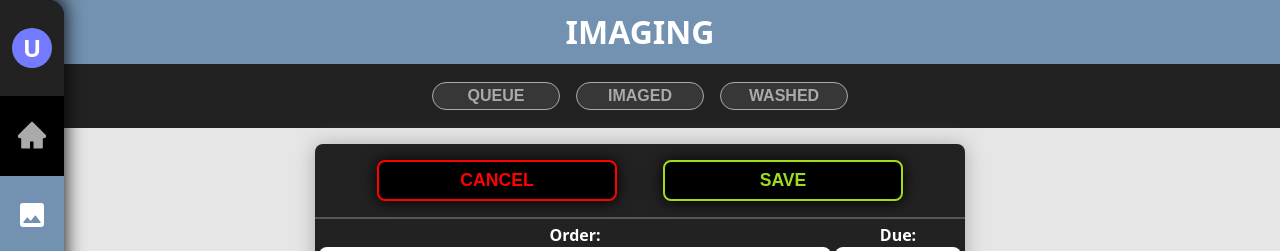
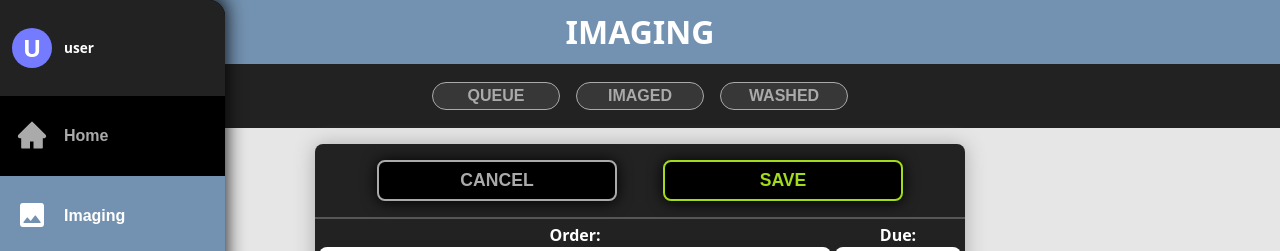
Before and after one commit to kirkwood616/pre-press-tools, a React (Vite) app: page /imaging/edit/1 in a window 1280 px wide. Shown: the top 251 px of the page. Built offline with nearby package versions, Linux system fonts and the light colour scheme; no server answers; the database is empty; sample sign-in values are in the browser's storage.

Commit message:
added delete type

```diff
--- a/src/components/ui/buttons/GoButton.module.css
+++ b/src/components/ui/buttons/GoButton.module.css
@@ -32,10 +32,21 @@
 }
 
 .cancel {
+  border: 2px solid var(--medium-gray);
+  color: var(--medium-gray);
+}
+.cancel:hover {
+  background-color: var(--medium-gray);
+  border: 2px solid var(--medium-gray);
+  box-shadow: 0 1px 15px -5px var(--medium-gray);
+  color: white;
+}
+
+.delete {
   border: 2px solid var(--red);
   color: var(--red);
 }
-.cancel:hover {
+.delete:hover {
   background-color: var(--red);
   border: 2px solid var(--red);
   box-shadow: 0 1px 15px -5px var(--red);
--- a/src/components/ui/buttons/GoButton.tsx
+++ b/src/components/ui/buttons/GoButton.tsx
@@ -1,7 +1,7 @@
 import type { MouseEvent, ReactNode } from "react";
 import styles from "./GoButton.module.css";
 
-type ButtonType = "primary" | "secondary" | "tertiary" | "cancel";
+type ButtonType = "primary" | "secondary" | "tertiary" | "cancel" | "delete";
 
 interface Props {
   children: ReactNode;
```
